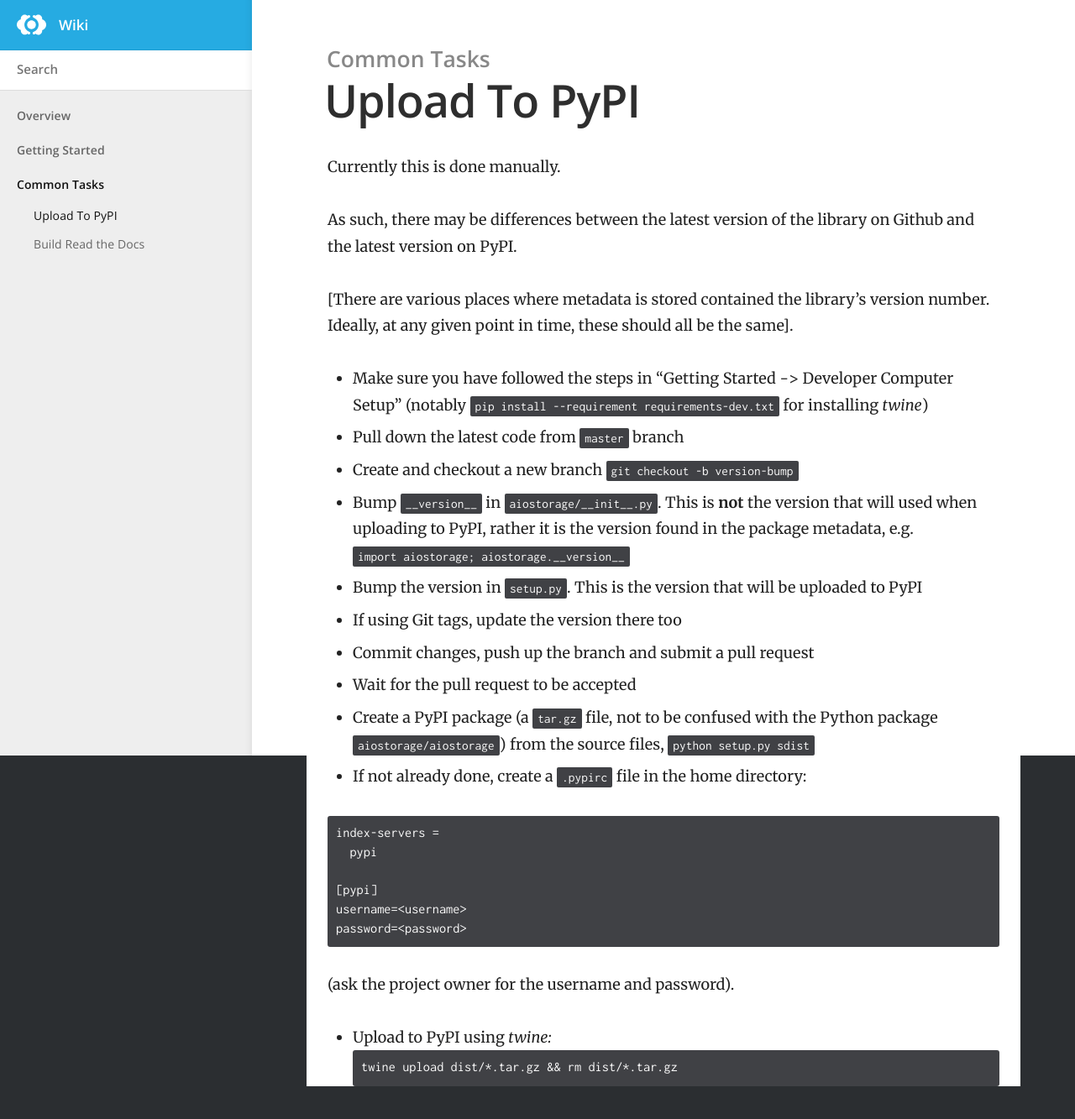
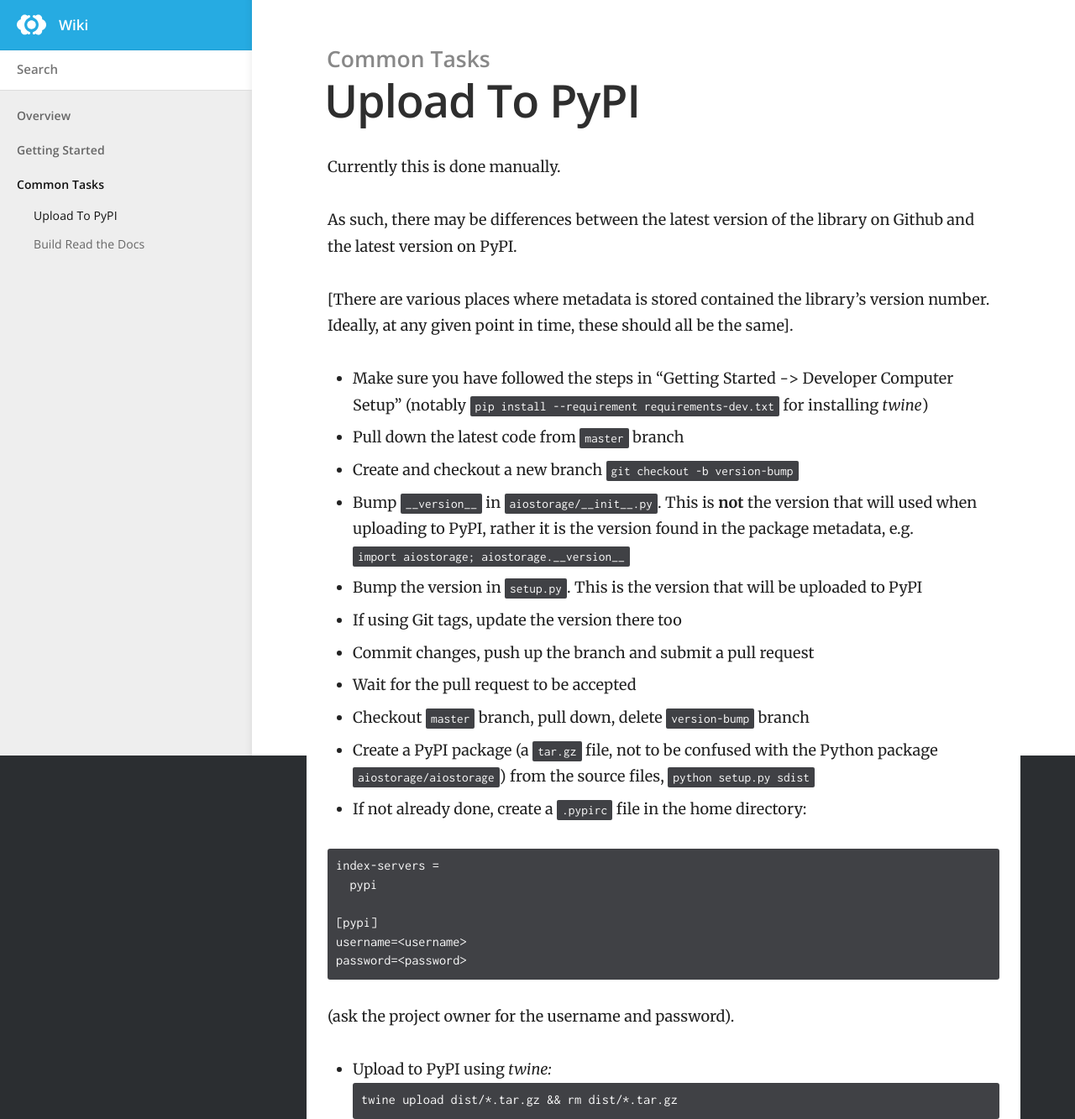
Before and after one commit to family-guy/aiostorage-wiki, a Jekyll site: the page built from _common_tasks/upload_to_pypi.md, in a window 1280 px wide. Shown: the whole page at 84% size. Built offline with Jekyll 4.4.1, drawn with Linux system fonts in a browser that asks for light colours; before the commit the page ends 1294 px from its top, so only the background shows below that.

Commit message:
Update uploading to pypi

```diff
--- a/_common_tasks/upload_to_pypi.md
+++ b/_common_tasks/upload_to_pypi.md
@@ -25,6 +25,7 @@ uploaded to PyPI
 - If using Git tags, update the version there too
 - Commit changes, push up the branch and submit a pull request
 - Wait for the pull request to be accepted
+- Checkout `master` branch, pull down, delete `version-bump` branch
 - Create a PyPI package (a `tar.gz` file, not to be confused with the Python
  package `aiostorage/aiostorage`) from the source files, `python setup.py
  sdist`
```
